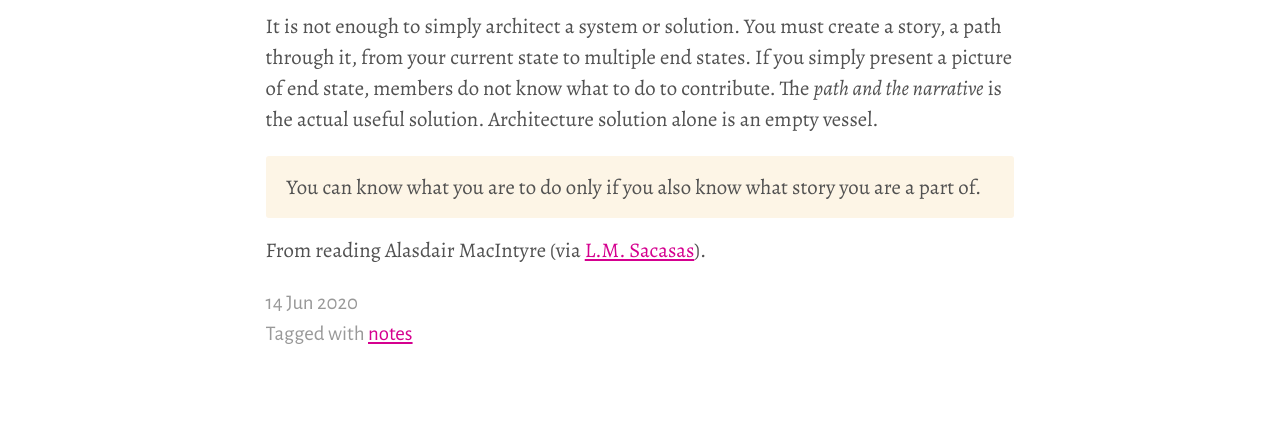
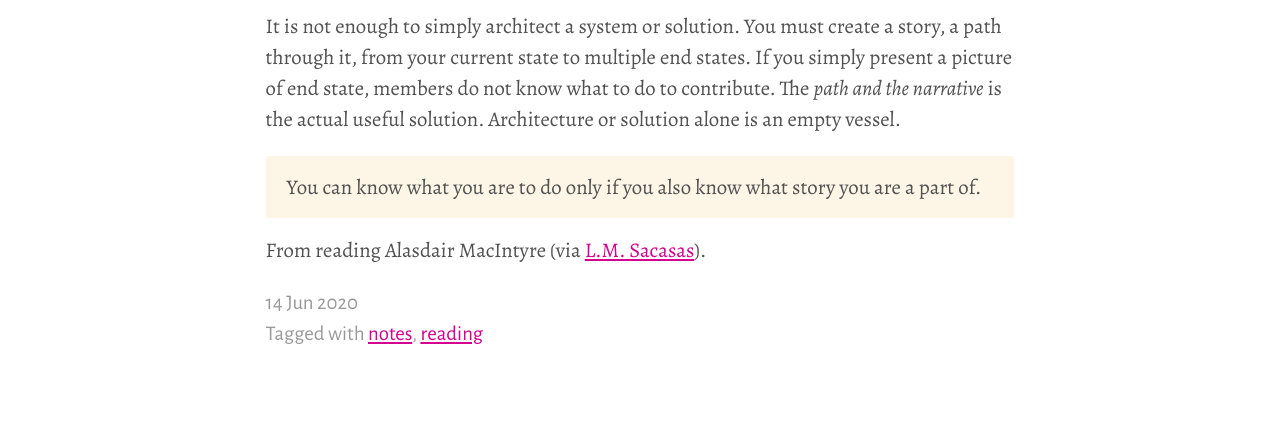
Before and after one commit to joshbeckman/andjosh.github.io, a Jekyll site: the page built from _posts/2020-06-14-path-and-the-narrative.md, in a window 1280 px wide. Shown: the part 240-673 px from the top of the page. Built offline with Jekyll 4.4.1, drawn with Linux system fonts in a browser that asks for light colours.

Commit message:
chg:usr: Fix typo

```diff
--- a/_posts/2020-06-14-path-and-the-narrative.md
+++ b/_posts/2020-06-14-path-and-the-narrative.md
@@ -3,9 +3,10 @@ layout: post
 title: ''
 tags:
 - notes
+- reading
 ---
 
-It is not enough to simply architect a system or solution. You must create a story, a path through it, from your current state to multiple end states. If you simply present a picture of end state, members do not know what to do to contribute. The _path and the narrative_ is the actual useful solution. Architecture solution alone is an empty vessel.
+It is not enough to simply architect a system or solution. You must create a story, a path through it, from your current state to multiple end states. If you simply present a picture of end state, members do not know what to do to contribute. The _path and the narrative_ is the actual useful solution. Architecture or solution alone is an empty vessel.
 
 > You can know what you are to do only if you also know what story you are a part of.
 
```
